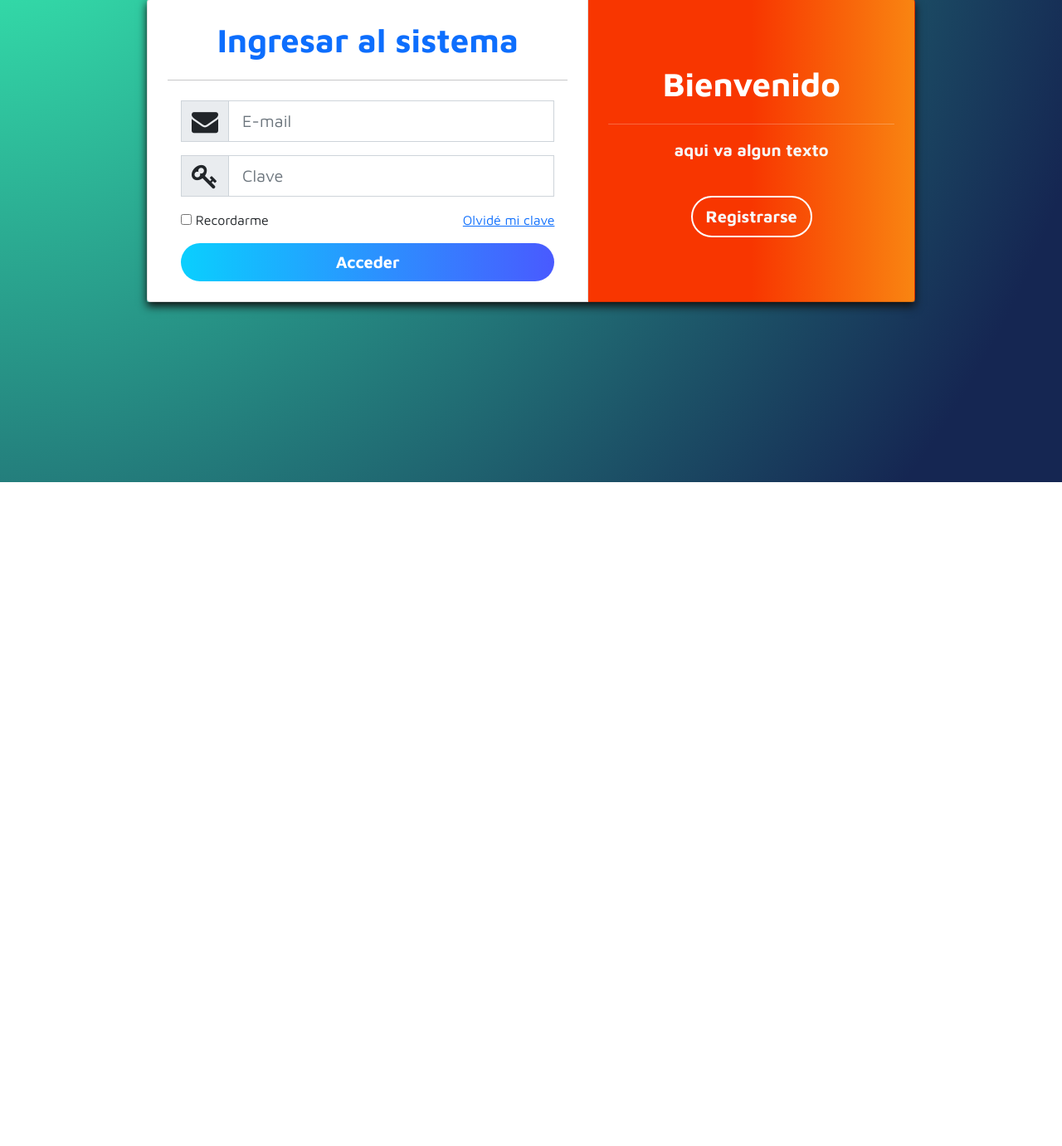
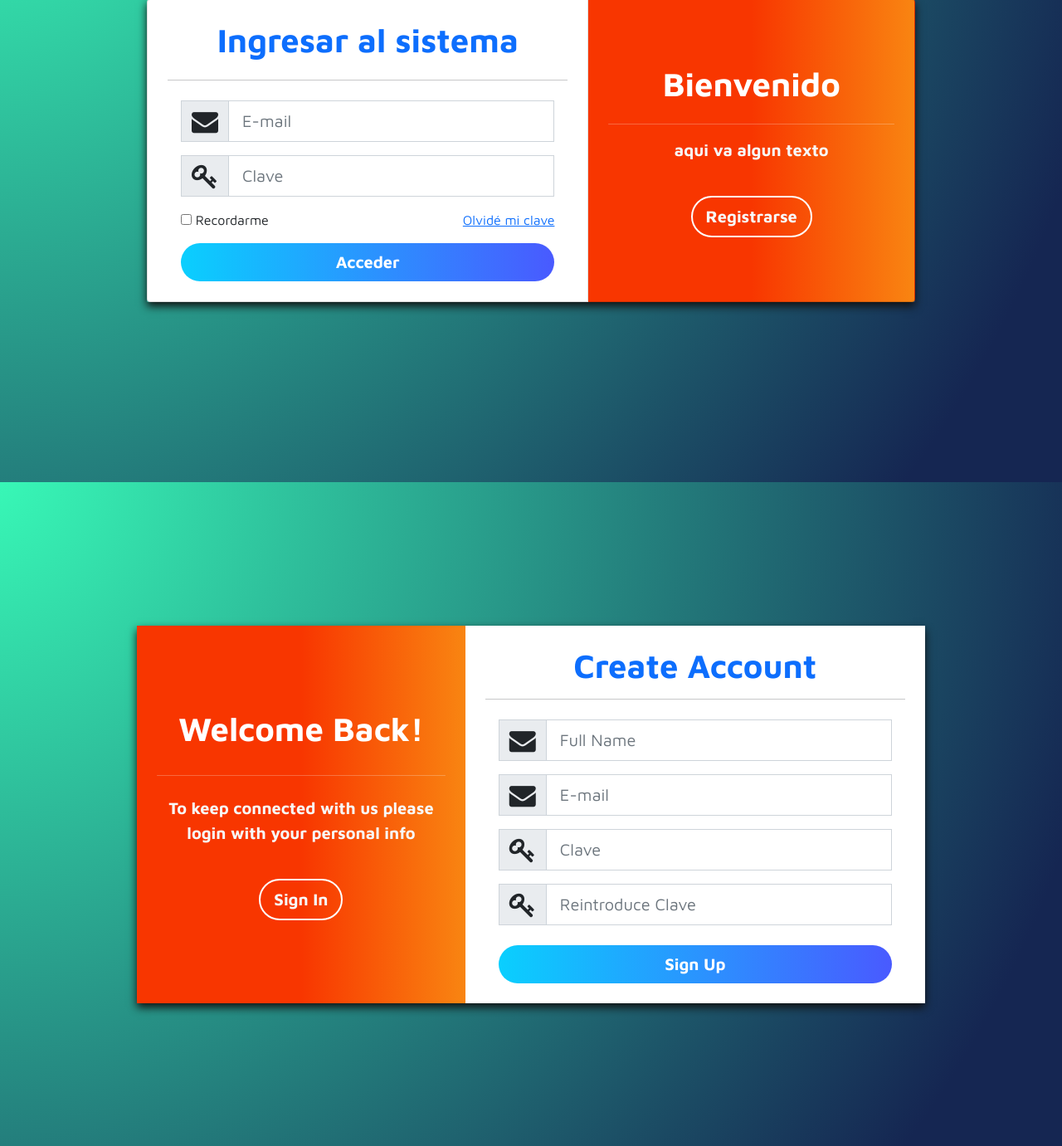
Before and after one commit to davbaster/tfg, a PHP site: page / in a window 1280 px wide. Shown: the part 219-1600 px from the top of the page at 83% size. Before the commit the page ends 800 px from the top, so only its background shows below. Run offline with PHP 8.4, Linux system fonts and the light colour scheme.

Commit message:
Added sign up form

```diff
--- a/web/user-system/assets/index.php
+++ b/web/user-system/assets/index.php
@@ -13,7 +13,7 @@
     <link rel="stylesheet" href="./css/style.css">
 
 </head>
-<body>
+<body class="bg-info">
     <div class="container">
         <!-------Login inicio ------>
         <div class="row justify-content-center wrapper" id="login-box">
@@ -57,9 +57,7 @@
                             <div class="clearfix"></div>
                             <!--submit--->
                             <div class="form-group d-grid mt-3">
-
                                 <input type="submit" value="Acceder" id="login-btn" class="btn btn-primary btn-lg myBtn">
-
                             </div>
                             <!--submit end--->
                         </form>
@@ -78,6 +76,81 @@
             </div>
         </div>
         <!---------Login Final --------->
+
+        <!-------Registro inicio ------->
+        <div class="row justify-content-center wrapper" id="register-box">
+            <div class="col-lg-10 my-auto myShadow">
+                <div class="row">
+                    <div class="col-lg-5 d-flex flex-column justify-content-center myColor p-4">
+                        <h1 class="text-center fw-bold text-white">Welcome Back!</h1>
+                        <hr class="my-4 bg-light myHr"/>
+                        <p class="text-center fw-bolder text-light lead">To keep connected with us please login with your personal info</p>
+                        <button class="btn btn-outline-light btn-lg fw-bolder mt-4 align-self-center myLinkBtn" id="login-link">Sign In</button>
+                    </div>
+                    <div class="col-lg-7 bg-white p-4">
+                        <h1 class="text-center fw-bold text-primary">Create Account</h1>
+                        <hr class="my-3"/>
+                        <form action="#" method="post" class="px-3" id="register-form">
+                            <!--full name-->
+                            <div class="input-group input-group-lg form-group py-2">
+                                <div class="input-group-prepend small-screen">
+                                    <span class="input-group-text rounded-0">
+                                        <!-- font size used to make icons bigger -->
+                                        <font size="5em"><i class="fa fa-envelope fa-lg " aria-hidden="true"></i></font>
+                                    </span>
+                                </div>
+                                <input type="text" name="name" id="name" class="form-control rounded-0" placeholder="Full Name" required>
+                            </div>
+                            <!--full name End-->
+                            <!--email-->
+                            <div class="input-group input-group-lg form-group py-2">
+                                <div class="input-group-prepend small-screen">
+                                    <span class="input-group-text rounded-0">
+                                        <!-- font size used to make icons bigger -->
+                                        <font size="5em"><i class="fa fa-envelope fa-lg " aria-hidden="true"></i></font>
+                                    </span>
+                                </div>
+                                <input type="email" name="email" id="reemail" class="form-control rounded-0" placeholder="E-mail" required>
+                            </div>
+                            <!--email End-->
+                            <!--Register password--->
+                            <div class="input-group input-group-lg form-group py-2">
+                                <div class="input-group-prepend small-screen">
+                                    <span class="input-group-text rounded-0" >
+                                    <font size="5em"><i class="fa fa-key fa-lg" aria-hidden="true"></i> </font>
+                                    </span>
+                                </div>
+                                <input type="password" name="password" id="rpassword" class="form-control rounded-0" minlengh="5" placeholder="Clave" required>
+                            </div>
+                            <!--Register password End--->
+                            <!--Verifica password--->
+                            <div class="input-group input-group-lg form-group py-2">
+                                <div class="input-group-prepend small-screen">
+                                    <span class="input-group-text rounded-0" >
+                                        <font size="5em"><i class="fa fa-key fa-lg" aria-hidden="true"></i> </font>
+                                    </span>
+                                </div>
+                                <input type="password" name="cpassword" id="crpassword" class="form-control rounded-0" minlengh="5" placeholder="Reintroduce Clave" required/>
+                            </div>
+                            <!--Verfica password End--->
+                            <!--mensaje password--->
+                            <div class="form-group">
+                                <div id="passError" class="text-danger font-weight-bolder"></div>
+                            </div>
+                            <!--mensaje password final--->
+                            <!--boton registrar--->
+                            <div class="form-group d-grid mt-3">
+                                <input type="submit" value="Sign Up" id="register-btn" class="btn btn-primary btn-lg myBtn">
+                            </div>
+                            <!--boton registrar final--->
+                        </form>
+                    </div>
+                </div>
+            </div>
+        </div>
+        <!---------Registro Final --------->
+        <!---------forgot password inicio --------->
+        <!---------forgot password final --------->
     </div>
 
         <!-- JavaScript Bundle with Popper -->
```
